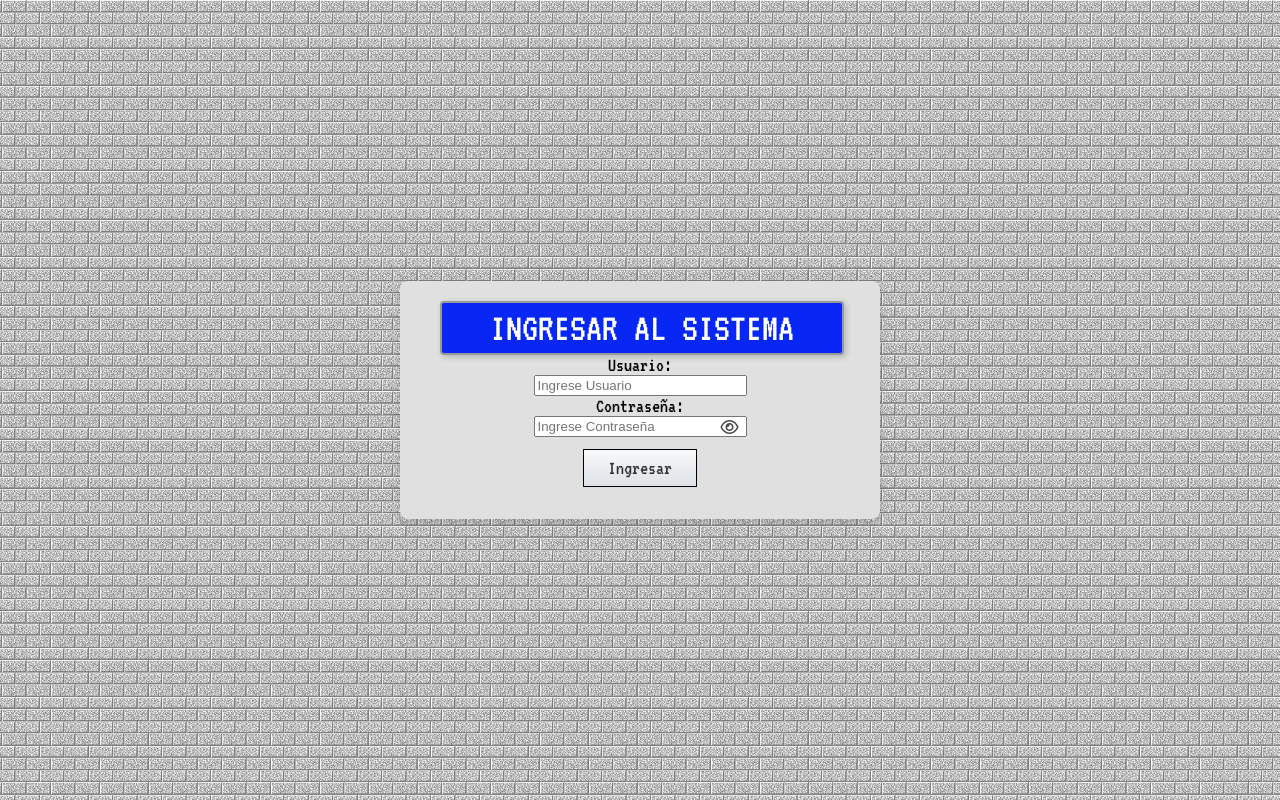
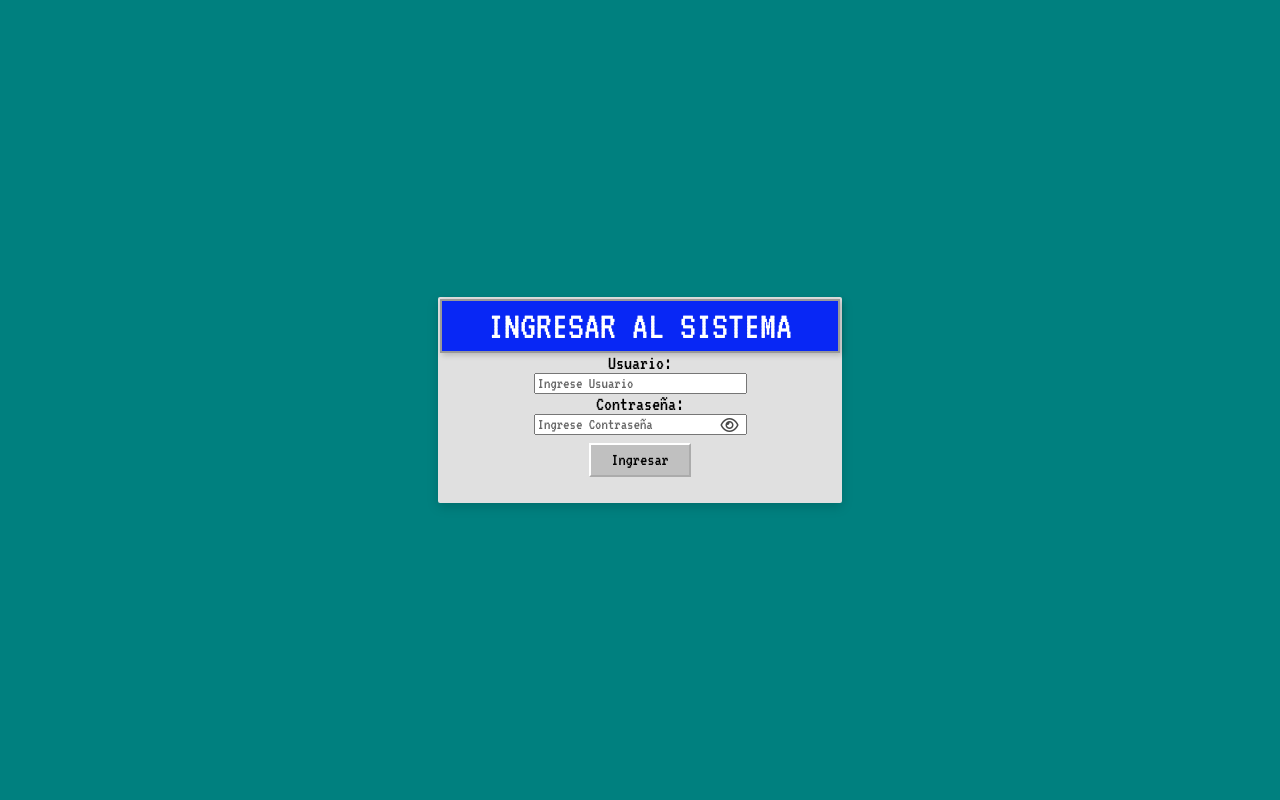
Before and after one commit to MatiasManuelCarro/Udemy_Universidad_HTML, a plain HTML site: page Seccion_9/index.html in a window 1280 px wide. Drawn offline with Linux system fonts and the light colour scheme.

Commit message:
seccion 9 version final

```diff
--- a/Seccion_9/css/styles.css
+++ b/Seccion_9/css/styles.css
@@ -8,11 +8,7 @@ body {
   align-items: center; /* centra verticalmente */
   background: #f0f0f0; /* fondo de la página */
 
-  /* Fondo con imagen */
-  background-image: url("../img/95wallpaper.jpg"); /* ruta de tu imagen */
-  background-size: cover; /* la imagen cubre toda la pantalla */
-  background-position: center; /* centrada */
-  background-repeat: no-repeat; /* evita que se repita */
+  background-color: #00807F; /* verde azulado Windows 95 */
 }
 .fira-code-text {
   font-family: "VT323", monospace;
@@ -21,35 +17,29 @@ body {
   font-style: normal;
 }
 .boton_gris {
-  font-family: "VT323", monospace;
-  font-size: 20px;
-  background: linear-gradient(to bottom, #f8f9fa, #dee2e6);
-  color: #333;
-  font-weight: 500;
-  padding: 8px 24px;
-  border: 1px solid #000000;
+  font-family: "VT323", monospace; /* tipografía retro */
+  font-size: 18px;
+  color: #000;
+  background-color: #c0c0c0; /* gris clásico */
+  border: 2px outset #fff;   /* borde biselado claro */
+  padding: 6px 20px;
   cursor: pointer;
-  text-decoration: none;
-  margin: 12px;
-  transition: background 0.9s ease, box-shadow 0.3s ease, transform 0.2s ease;
+  margin: 8px;
 }
 
 .boton_gris:hover {
-  font-family: "VT323", monospace;
-  background: linear-gradient(to bottom, #c3c3c3, #818181);
-  box-shadow: 0 4px 8px rgba(0, 0, 0, 0.15);
+  background-color: #dcdcdc; /* gris más claro */
 }
 
 .boton_gris:active {
-  background: linear-gradient(to bottom, #818181, hwb(0 40% 60%));
-  transform: scale(0.95);
-  box-shadow: 0 2px 4px rgba(0, 0, 0, 0.2);
+  border: 2px inset #fff;    /* se hunde */
+  background-color: #a0a0a0; /* gris más oscuro */
 }
 /* Cuadro gris */
 .contenedor {
   background: #e0e0e0;
-  padding: 20px 40px;
-  border-radius: 8px;
+  padding: 2px 2px 2cap;
+  border-radius: 2px;
   box-shadow: 0 4px 12px rgba(0, 0, 0, 0.15);
   text-align: center;
   width: 400px;
@@ -65,16 +55,15 @@ h1 {
   /* Caja */
   background: #0827f5; /* azul windows 95 */
   border: 2px solid #999; /* borde gris */
-  width: 90%;
-  max-width: 400px;
+  width: 98%;
+  max-width: 356px;
   height: 30px;
+  margin: 0;
   padding: 10px 20px; /* espacio interno */
-  border-radius: 4px; /* esquinas suavizadas */
-  display: block;
-  margin: 0 auto;
+  border-radius: 0; /* esquinas suavizadas */
+  display: flex;
   text-align: center;
   box-shadow: 2px 2px 6px rgba(0, 0, 0, 0.2); /* sombra ligera */
-
   display: flex;              /* activa flexbox dentro del h1 */
   justify-content: center;    /* centra horizontalmente */
   align-items: center;        /* centra verticalmente */
@@ -82,3 +71,9 @@ h1 {
 label {
   font-size: 20px;
 }
+
+input::placeholder {
+  font-family: "VT323", monospace; /* fuente retro */
+  font-size: 16px;                 /* tamaño */
+  color: #666;                     /* color gris */
+}
```
